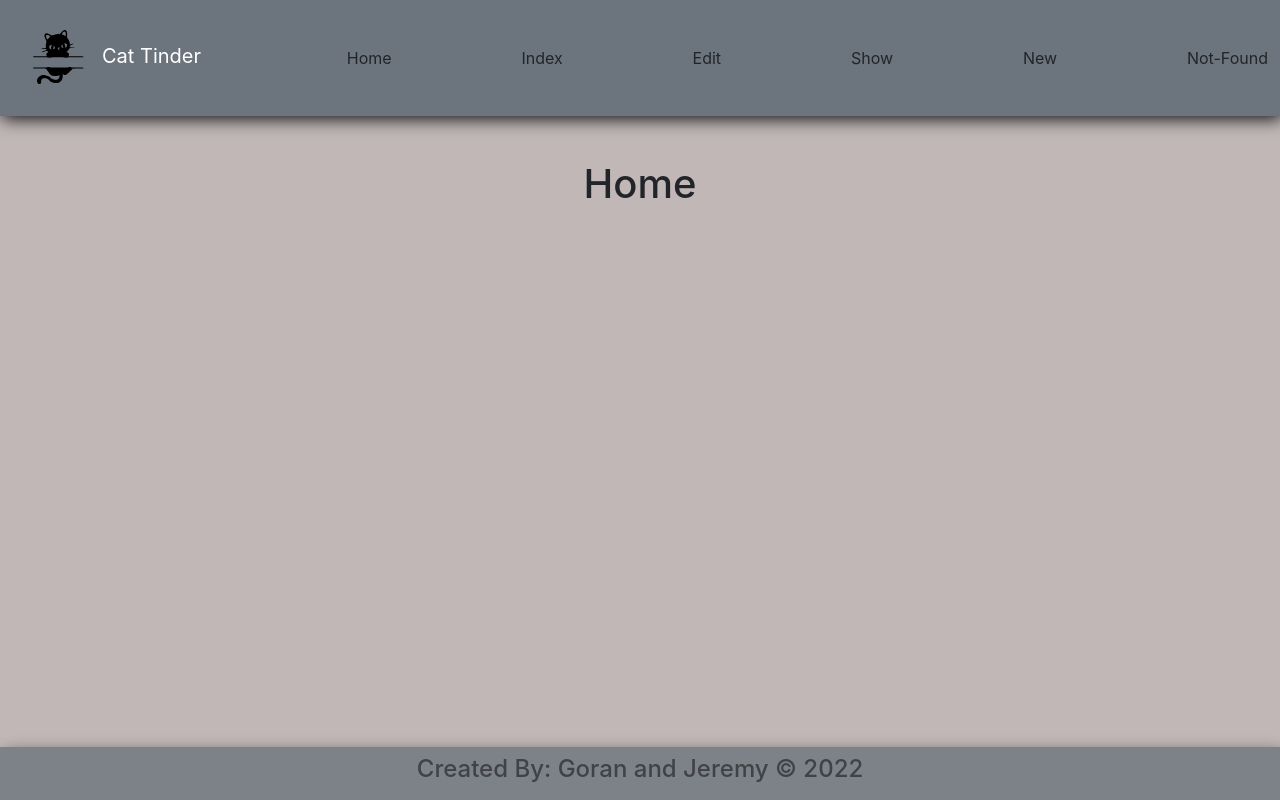
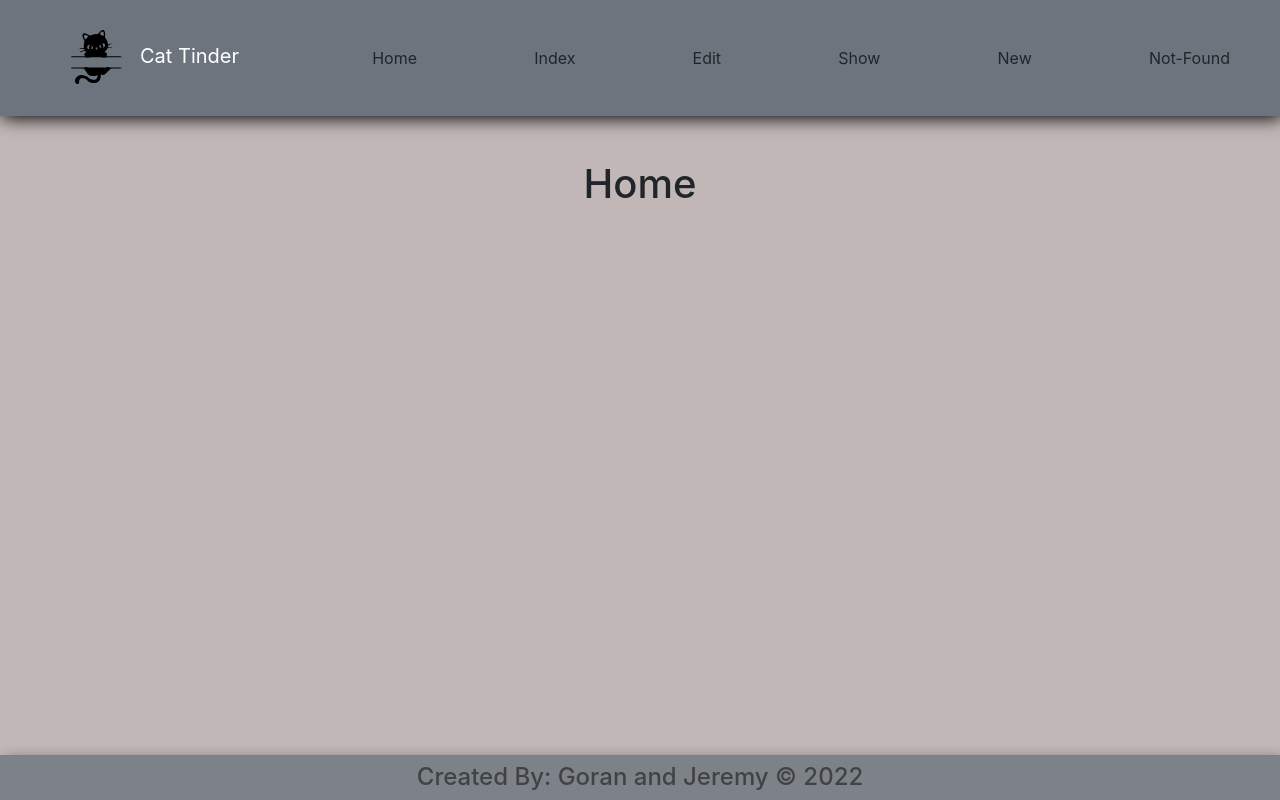
Before and after one commit to JeremyDuncan/cat-tinder-frontend-higher-order-coders, a React (Create React App) app: page / in a window 1280 px wide. Built offline with nearby package versions, Linux system fonts and the light colour scheme.

Commit message:
updated css for header, footer, and image

```diff
--- a/src/App.css
+++ b/src/App.css
@@ -13,7 +13,33 @@ body {
   display: flex;
   justify-content: center;
 }
-#nav1 {
+.header {
+  display: flex;
+  flex-direction: row;
+
+}
+
+#navHeader {
+  background-color:#F00; /*whichever you want*/
+  display: flex;
+  justify-content: center;
+  align-items: center;
+  text-align: center;
+  box-shadow: 2px 2px 17px black;
+
+}
+.links {
+  display: flex;
+  justify-content:space-between;
+  margin: auto;
+}
+
+#navHeader > div {
+  padding-right: 50px;
+  padding-left: 50px;
+}
+
+#navFooter {
   background-color:#F00; /*whichever you want*/
   opacity: 0.8;
   filter:(opacity=50);
@@ -25,16 +51,11 @@ body {
 
 }
 
-#nav2 {
-  background-color:#F00; /*whichever you want*/
-  display: flex;
-  justify-content: center;
-  align-items: center;
-  text-align: center;
-  box-shadow: 2px 2px 17px black;
 
-}
 .image {
   border-radius: 20px;
   box-shadow: 4px 8px 17px black;
 }
+.container-fluid > h4 {
+  margin: auto;
+}
--- a/src/components/Footer.js
+++ b/src/components/Footer.js
@@ -2,10 +2,8 @@ import React from "react";
 import { Navbar, NavbarBrand } from "reactstrap";
 const Footer = () => {
   return (
-    <Navbar className="my-auto" color="secondary" dark fixed="bottom" fill transparent id="nav1">
-      <br />
+    <Navbar className="my-auto" color="secondary" dark fixed="bottom" fill transparent id="navFooter">
       <h4>Created By: Goran and Jeremy &copy; 2022</h4>
-      <br />
     </Navbar>
   );
 };
--- a/src/components/Header.js
+++ b/src/components/Header.js
@@ -4,8 +4,15 @@ import logo from "../assets/cat_logo.svg";
 
 const Header = () => {
   return (
-    <div>
-      <Navbar className="my-auto" color="secondary" dark fixed="top" id="nav2">
+    <div className="header">
+      <div className="links">
+      <Navbar
+        className="my-auto"
+        color="secondary"
+        dark
+        fixed="top"
+        id="navHeader"
+      >
         <NavbarBrand href="/">
           <img
             alt="logo"
@@ -18,13 +25,16 @@ const Header = () => {
           Cat Tinder
         </NavbarBrand>
 
+
           <NavLink href="/">Home</NavLink>
           <NavLink href="/catindex">Index</NavLink>
           <NavLink href="/catedit">Edit</NavLink>
           <NavLink href="/catshow">Show</NavLink>
           <NavLink href="/catnew">New</NavLink>
           <NavLink href="/*">Not-Found</NavLink>
+
       </Navbar>
+      </div>
     </div>
   );
 };
```
Lines whose indentation alone changed are shown as unchanged.
